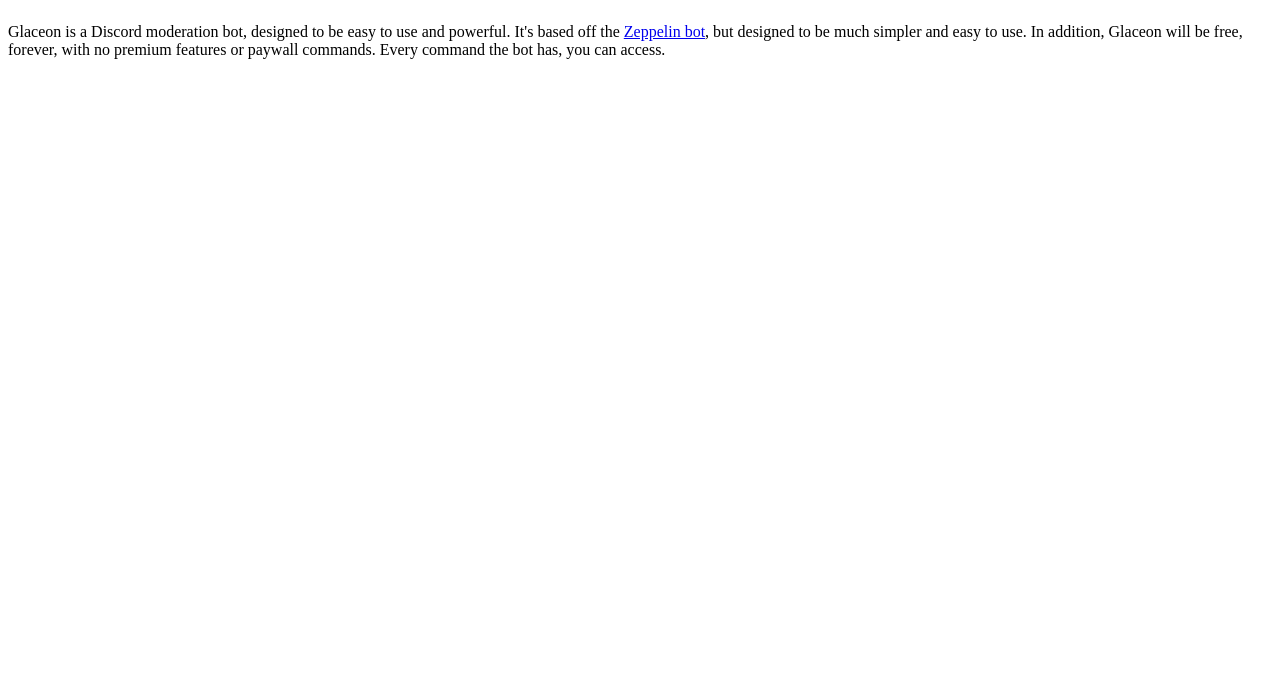
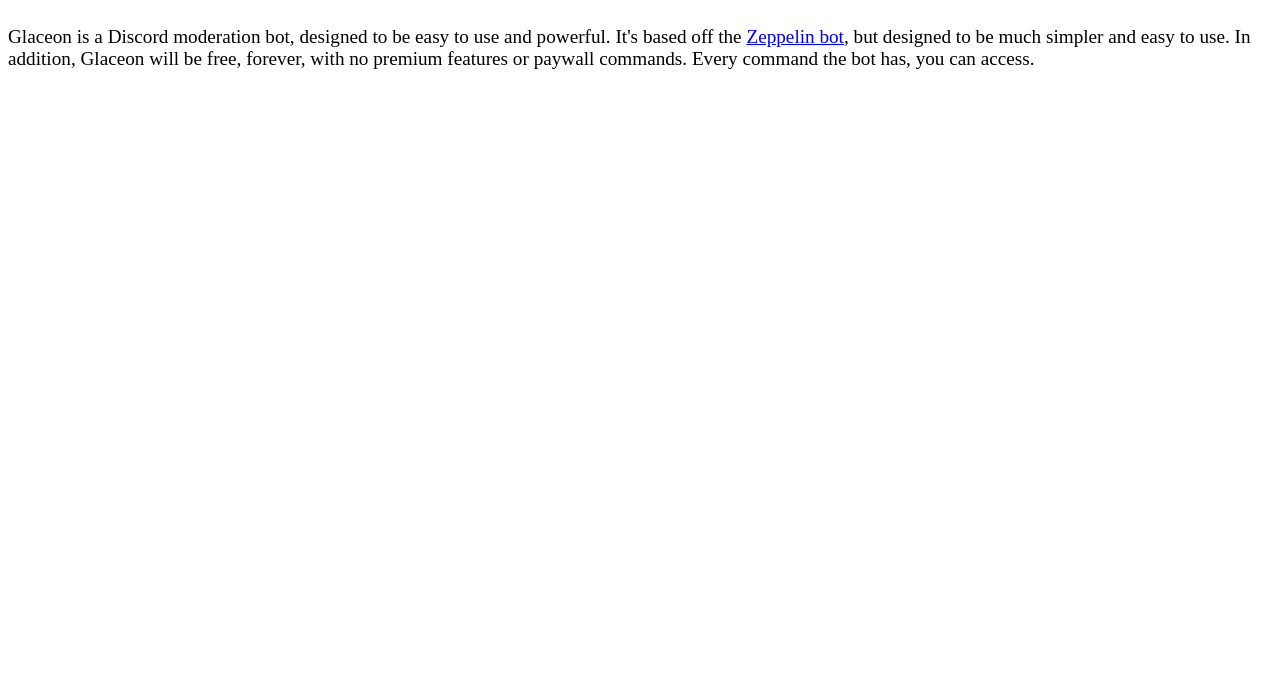
Before and after one commit to GlaceonBot/Glaceon.xyz, a plain HTML site: page about/about.html in a window 1280 px wide. Shown: the part 121-800 px from the top of the page. Drawn offline with Linux system fonts and the light colour scheme.

Commit message:
updoot index.html

```diff
--- a/about/about.html
+++ b/about/about.html
@@ -15,7 +15,7 @@
 <div style="position:relative; top:40px; display: flex; justify-content: center;">
     <h1>About Glaceon</h1>
 </div>
-<div style="position:relative; top:40px; display: flex; justify-content: center;">
+<div style="position:relative; top:40px; display: flex; justify-content: center; font-size: larger">
     <p>Glaceon is a Discord moderation bot, designed to be easy to use and powerful. It's based off the <a href="https://zeppelin.gg">Zeppelin bot</a>, but designed to be much simpler and easy to use. In addition, Glaceon will be free, forever, with no premium features or paywall commands. Every command the bot has, you can access.</p>
 </div>
 </body>
```
